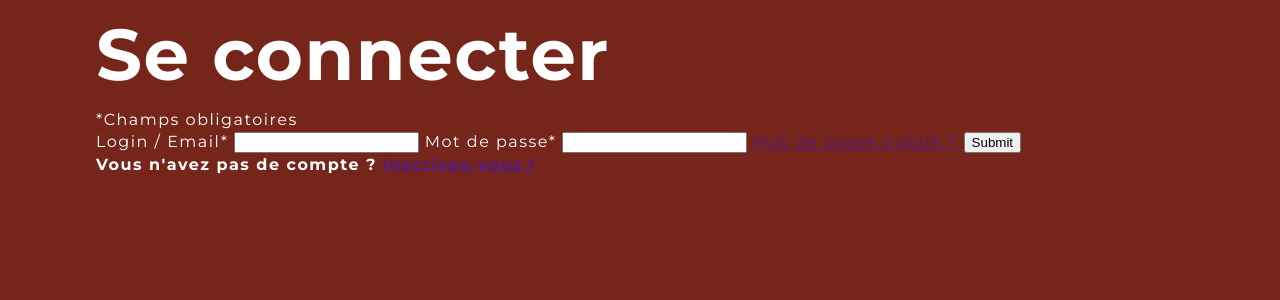
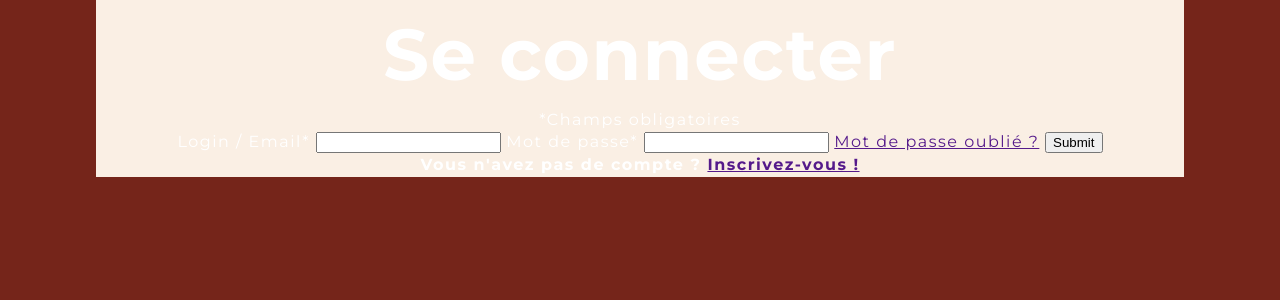
Before and after one commit to Shyronax/GLIMPSE, a PHP site: template view/view-connection.html in a window 1280 px wide. Shown: the part 96-396 px from the top of the page. Run offline with PHP 8.4, Linux system fonts and the light colour scheme; the template is opened without the code that fills it, so the values that code supplies are empty; some web fonts are replaced.

Commit message:
add container style

```diff
--- a/styles.css
+++ b/styles.css
@@ -246,6 +246,18 @@ main {
 }
 
 /* ----------------------------- *
+ *           CONTAINER           *
+ * ----------------------------- */
+
+.container {
+    background-color: var(--color-secondary-background);
+    display: flex;
+    flex-direction: column;
+    align-items: center;
+    justify-content: center;
+}
+
+/* ----------------------------- *
  *             FOOTER            *
  * ----------------------------- */
 
```
